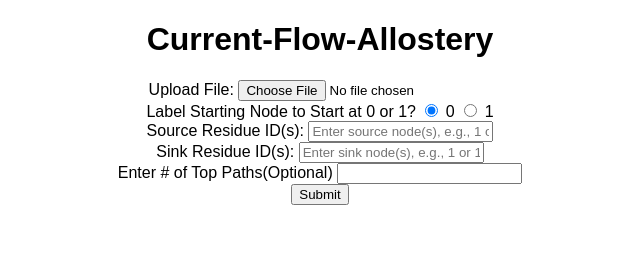
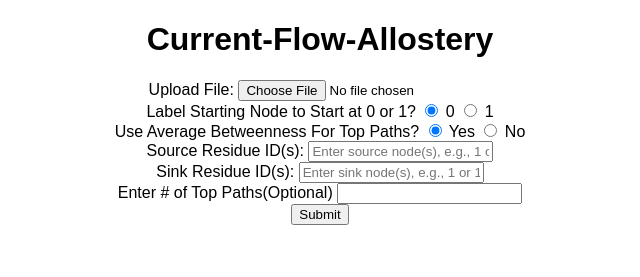
Before and after one commit to alexish4/Computing-Flow-Web-Interface, a Flask app: page / in a window 1280 px wide. Shown: the top 277 px of the page, without its empty margins (320-960 px from the left). Run offline with Flask 3, Linux system fonts and the light colour scheme.

Commit message:
Added average choice

```diff
--- a/application.py
+++ b/application.py
@@ -65,6 +65,8 @@ def upload_file():
 
     if request.form['k'] != "": #if k has input
         k = int(request.form['k'])
+    if request.form['average'] == "No":
+        all = True
 
     if file.filename.endswith('.csv'):
         data = np.loadtxt(file, delimiter=',')
--- a/static/graphs.js
+++ b/static/graphs.js
@@ -65,6 +65,8 @@ document.getElementById('upload-form').onsubmit = function(e) {
         console.log("Selected Starting Index:", startingIndexValue);
     }
 
+    average = document.querySelector('input[name="option2"]:checked').value;
+
     let sourceInput = document.getElementById('source-resid').value;
     let sinkInput = document.getElementById('sink-resid').value;
 
@@ -108,6 +110,7 @@ document.getElementById('upload-form').onsubmit = function(e) {
     formData.append('source', source_id_array);
     formData.append('sink', sink_id_array);
     formData.append('k', k);
+    formData.append('average', average);
     fetch('/upload', {
         method: 'POST',
         body: formData
--- a/templates/index.html
+++ b/templates/index.html
@@ -16,6 +16,11 @@
             Label Starting Node to Start at 0 or 1?
             <label><input type="radio" name="option" checked = "yes" value="0"> 0</label>
             <label><input type="radio" name="option" value="1"> 1</label>
+        </div>
+        <div class="radio-group2">
+            Use Average Betweenness For Top Paths?
+            <label><input type="radio" name="option2" checked = "yes" value="Yes"> Yes</label>
+            <label><input type="radio" name="option2" value="No"> No</label>
         </div>
         <label for="source-resid">Source Residue ID(s):</label>
         <input type="text" id="source-resid" placeholder="Enter source node(s), e.g., 1 or 1,2,3">
```
